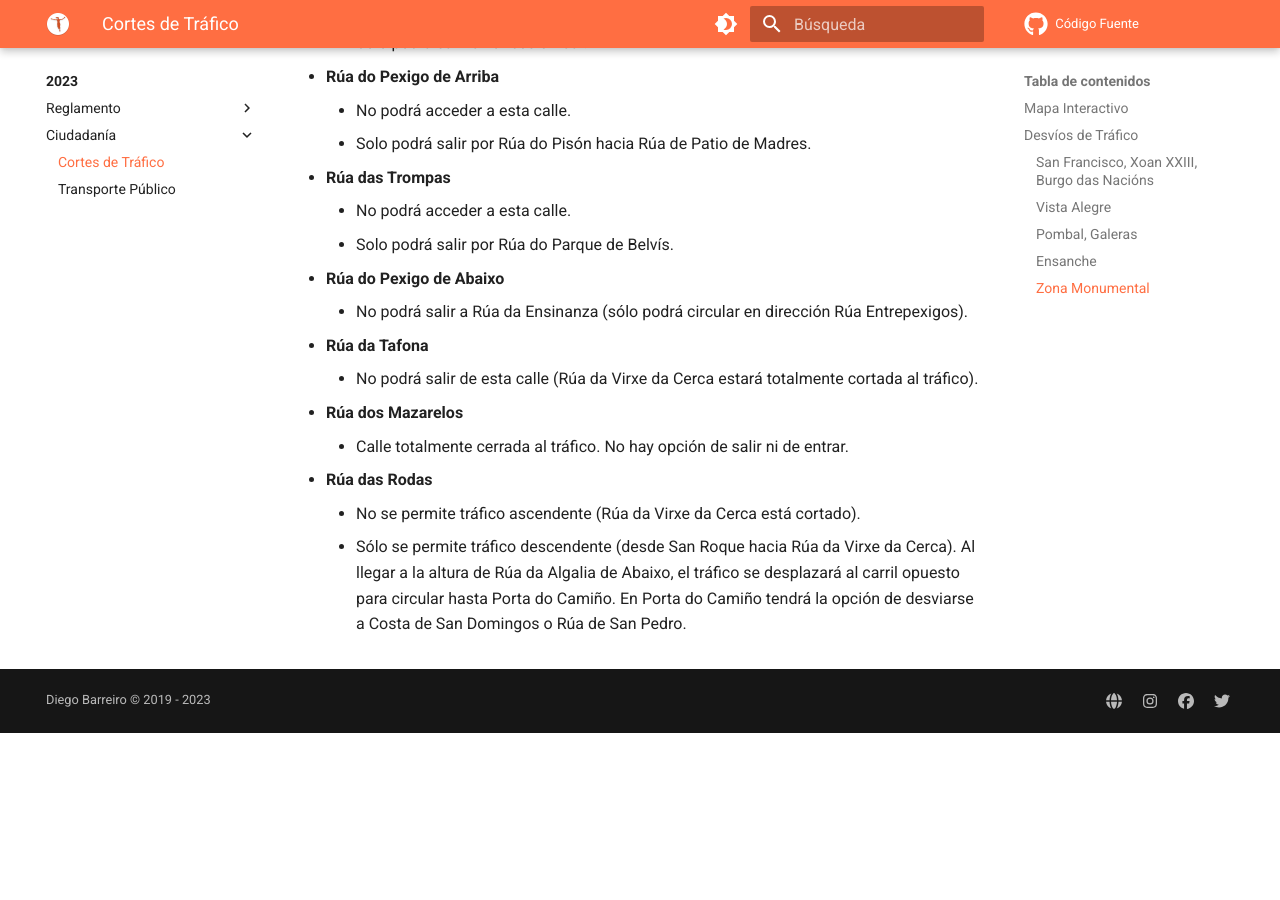
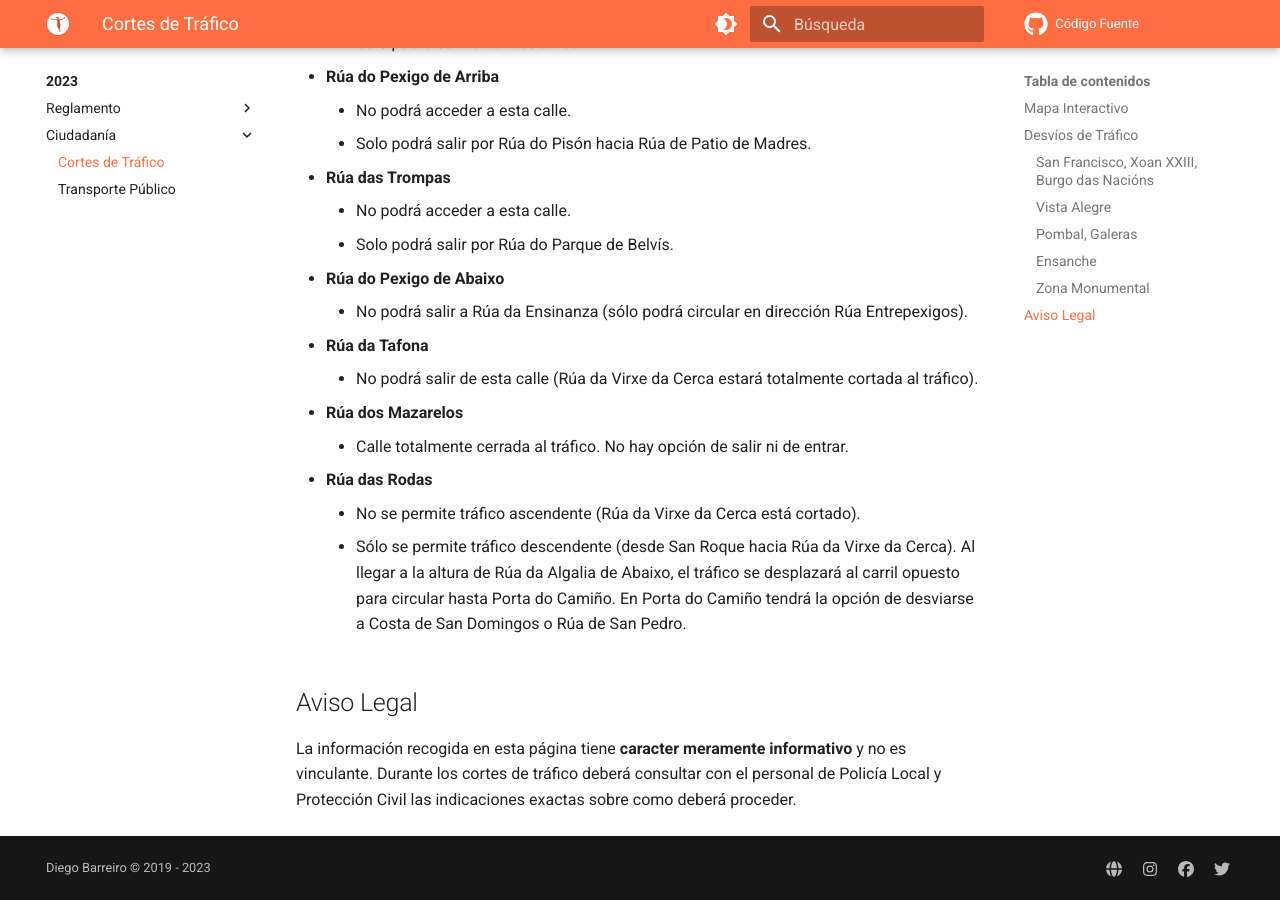
Before and after one commit to SantYaGo10K/Info, an MkDocs documentation site: the page built from info/ciudadania/trafico.md, in a window 1280 px wide and 900 px high, scrolled down 9758 px. Built offline with MkDocs 1.6.1 and Material for MkDocs 9.7.7, drawn with Linux system fonts in a browser that asks for light colours; comment, search, counter and statistics services are not loaded; before the commit the page ends 10491 px from its top, so only the background shows below that.

Commit message:
Añadir Aviso Legal

```diff
--- a/info/ciudadania/trafico.md
+++ b/info/ciudadania/trafico.md
@@ -291,3 +291,9 @@ qué alternativas para circular hay.
     * Sólo se permite tráfico descendente (desde San Roque hacia Rúa da Virxe da Cerca). Al llegar a la altura de Rúa da
       Algalia de Abaixo, el tráfico se desplazará al carril opuesto para circular hasta Porta do Camiño. En Porta do
       Camiño tendrá la opción de desviarse a Costa de San Domingos o Rúa de San Pedro.
+
+## Aviso Legal
+
+La información recogida en esta página tiene **caracter meramente informativo** y no es vinculante. Durante los cortes
+de tráfico deberá consultar con el personal de Policía Local y Protección Civil las indicaciones exactas sobre como
+deberá proceder.
```
